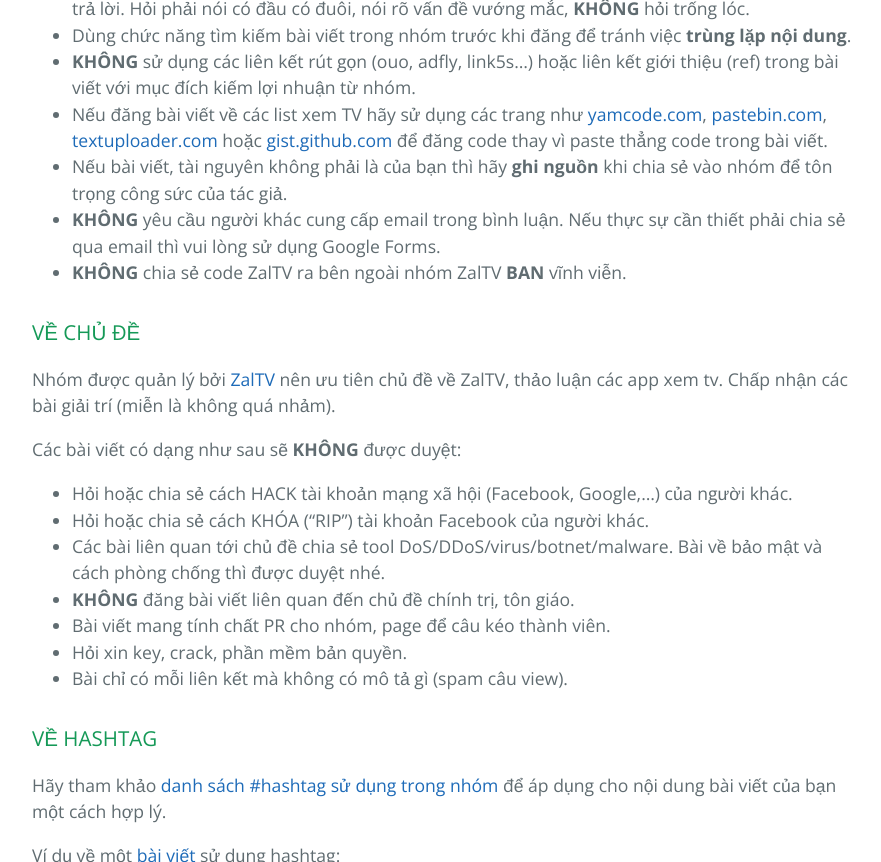
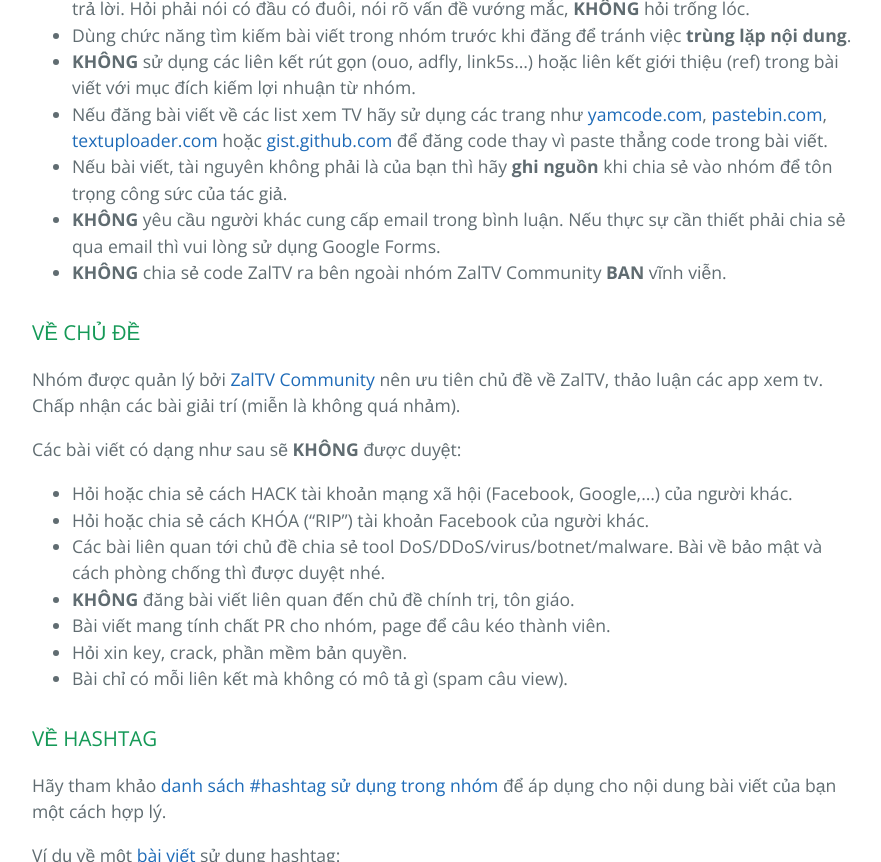
Before and after one commit to huuvinhtv/zaltv, a Jekyll site: the page built from rules.md, in a window 1280 px wide and 900 px high, scrolled down 1499 px, cut to the strip 0-862 px from the top of the window. Shown: the whole strip, without its empty margins (192-1073 px from the left). Built offline with Jekyll 4.4.1, drawn with Linux system fonts in a browser that asks for light colours; our own code applies the rules of GitHub Pages for plain Markdown files.

Commit message:
Update rules.md

```diff
--- a/rules.md
+++ b/rules.md
@@ -26,11 +26,11 @@ Những tài khoản có dạng như sau sẽ **KHÔNG** được phép tham gia
 - Nếu đăng bài viết về các list xem TV hãy sử dụng các trang như [yamcode.com](https://yamcode.com/), [pastebin.com](http://pastebin.com), [textuploader.com](https://textuploader.com) hoặc [gist.github.com](https://gist.github.com/) để đăng code thay vì paste thẳng code trong bài viết.
 - Nếu bài viết, tài nguyên không phải là của bạn thì hãy **ghi nguồn** khi chia sẻ vào nhóm để tôn trọng công sức của tác giả.
 - **KHÔNG** yêu cầu người khác cung cấp email trong bình luận. Nếu thực sự cần thiết phải chia sẻ qua email thì vui lòng sử dụng Google Forms.
-- **KHÔNG** chia sẻ code ZalTV ra bên ngoài nhóm ZalTV **BAN** vĩnh viễn.
+- **KHÔNG** chia sẻ code ZalTV ra bên ngoài nhóm ZalTV Community **BAN** vĩnh viễn.
 
 ### VỀ CHỦ ĐỀ
 
-Nhóm được quản lý bởi [ZalTV](https://www.google.com.vn/search?q=zaltv) nên ưu tiên chủ đề về ZalTV, thảo luận các app xem tv. Chấp nhận các bài giải trí (miễn là không quá nhảm).
+Nhóm được quản lý bởi [ZalTV Community](https://www.google.com.vn/search?q=zaltv) nên ưu tiên chủ đề về ZalTV, thảo luận các app xem tv. Chấp nhận các bài giải trí (miễn là không quá nhảm).
 
 Các bài viết có dạng như sau sẽ **KHÔNG** được duyệt:
 - Hỏi hoặc chia sẻ cách HACK tài khoản mạng xã hội (Facebook, Google,...) của người khác.
```
